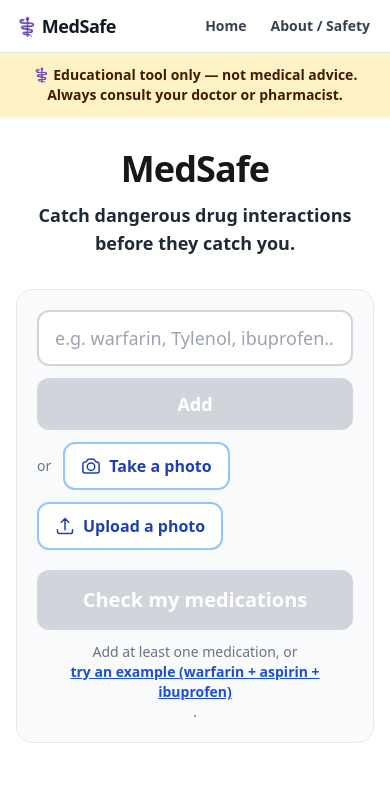
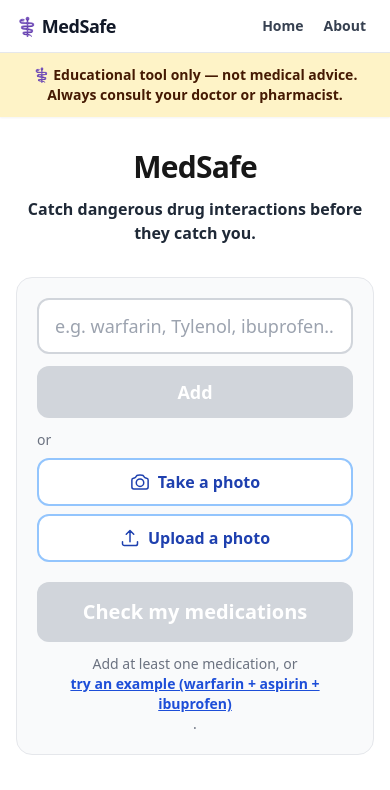
Before and after one commit to LoneEvos/MedSafe-Innovation, a Next.js app: page / in a window 390 px wide. Shown: the top 790 px of the page. Built offline with nearby package versions, Linux system fonts and the light colour scheme.

Commit message:
mobile responsiveness

```diff
--- a/app/layout.tsx
+++ b/app/layout.tsx
@@ -1,4 +1,4 @@
-import type { Metadata } from "next";
+import type { Metadata, Viewport } from "next";
 import Link from "next/link";
 import "./globals.css";
 
@@ -6,6 +6,11 @@ export const metadata: Metadata = {
   title: "MedSafe — Drug interaction checker",
   description:
     "Educational tool that checks a medication list for drug–drug interactions, builds a daily schedule, and exports a PDF for your doctor. Not medical advice.",
+};
+
+export const viewport: Viewport = {
+  width: "device-width",
+  initialScale: 1,
 };
 
 export default function RootLayout({
@@ -26,25 +31,25 @@ export default function RootLayout({
 
         {/* Primary navigation */}
         <nav aria-label="Primary" className="border-b border-gray-200 bg-white">
-          <div className="mx-auto flex max-w-3xl items-center justify-between px-4 py-3">
+          <div className="mx-auto flex max-w-3xl items-center justify-between gap-2 px-4 py-1">
             <Link
               href="/"
-              className="text-lg font-extrabold tracking-tight text-gray-900 focus:outline-none focus:ring-2 focus:ring-blue-300"
+              className="inline-flex min-h-[44px] items-center rounded text-lg font-extrabold tracking-tight text-gray-900 focus:outline-none focus:ring-2 focus:ring-blue-300"
             >
               ⚕️ MedSafe
             </Link>
-            <div className="flex gap-4 text-sm font-semibold">
+            <div className="flex items-center gap-1 text-sm font-semibold sm:gap-2">
               <Link
                 href="/"
-                className="rounded px-1 text-gray-700 hover:text-blue-700 focus:outline-none focus:ring-2 focus:ring-blue-300"
+                className="inline-flex min-h-[44px] items-center rounded px-2 text-gray-700 hover:text-blue-700 focus:outline-none focus:ring-2 focus:ring-blue-300"
               >
                 Home
               </Link>
               <Link
                 href="/about"
-                className="rounded px-1 text-gray-700 hover:text-blue-700 focus:outline-none focus:ring-2 focus:ring-blue-300"
+                className="inline-flex min-h-[44px] items-center rounded px-2 text-gray-700 hover:text-blue-700 focus:outline-none focus:ring-2 focus:ring-blue-300"
               >
-                About / Safety
+                About
               </Link>
             </div>
           </div>
--- a/app/page.tsx
+++ b/app/page.tsx
@@ -253,10 +253,10 @@ export default function Home() {
       className="mx-auto w-full max-w-3xl px-4 py-8 sm:py-10"
     >
       <header className="mb-8 text-center">
-          <h1 className="text-4xl font-extrabold tracking-tight sm:text-5xl">
+          <h1 className="text-3xl font-extrabold tracking-tight sm:text-4xl md:text-5xl">
             MedSafe
           </h1>
-          <p className="mt-3 text-lg font-semibold text-gray-800 sm:text-xl">
+          <p className="mt-3 text-base font-semibold text-gray-800 sm:text-lg">
             Catch dangerous drug interactions before they catch you.
           </p>
         </header>
@@ -291,7 +291,7 @@ export default function Home() {
             <button
               type="submit"
               disabled={!input.trim()}
-              className="rounded-xl bg-blue-600 px-6 py-3 text-lg font-semibold text-white transition hover:bg-blue-700 focus:outline-none focus:ring-2 focus:ring-blue-300 disabled:cursor-not-allowed disabled:bg-gray-300"
+              className="min-h-[44px] rounded-xl bg-blue-600 px-6 py-3 text-lg font-semibold text-white transition hover:bg-blue-700 focus:outline-none focus:ring-2 focus:ring-blue-300 disabled:cursor-not-allowed disabled:bg-gray-300"
             >
               Add
             </button>
@@ -299,13 +299,13 @@ export default function Home() {
 
           {/* Photo scan — enhancement layered on top of the text input.
               Two native inputs, same /api/scan flow: camera capture vs file pick. */}
-          <div className="mt-3 flex flex-wrap items-center gap-3">
+          <div className="mt-3 flex flex-col gap-2 sm:flex-row sm:flex-wrap sm:items-center sm:gap-3">
             <span className="text-sm text-gray-500">or</span>
             <button
               type="button"
               onClick={() => cameraInputRef.current?.click()}
               disabled={scanning}
-              className="inline-flex cursor-pointer items-center gap-2 rounded-xl border-2 border-blue-300 bg-white px-4 py-2.5 text-base font-semibold text-blue-800 transition hover:bg-blue-50 focus:outline-none focus:ring-2 focus:ring-blue-300 disabled:cursor-not-allowed disabled:opacity-60"
+              className="inline-flex min-h-[44px] w-full cursor-pointer items-center justify-center gap-2 rounded-xl border-2 border-blue-300 bg-white px-4 py-2.5 text-base font-semibold text-blue-800 transition hover:bg-blue-50 focus:outline-none focus:ring-2 focus:ring-blue-300 disabled:cursor-not-allowed disabled:opacity-60 sm:w-auto sm:justify-start"
             >
               <svg
                 aria-hidden="true"
@@ -326,7 +326,7 @@ export default function Home() {
               type="button"
               onClick={() => uploadInputRef.current?.click()}
               disabled={scanning}
-              className="inline-flex cursor-pointer items-center gap-2 rounded-xl border-2 border-blue-300 bg-white px-4 py-2.5 text-base font-semibold text-blue-800 transition hover:bg-blue-50 focus:outline-none focus:ring-2 focus:ring-blue-300 disabled:cursor-not-allowed disabled:opacity-60"
+              className="inline-flex min-h-[44px] w-full cursor-pointer items-center justify-center gap-2 rounded-xl border-2 border-blue-300 bg-white px-4 py-2.5 text-base font-semibold text-blue-800 transition hover:bg-blue-50 focus:outline-none focus:ring-2 focus:ring-blue-300 disabled:cursor-not-allowed disabled:opacity-60 sm:w-auto sm:justify-start"
             >
               <svg
                 aria-hidden="true"
@@ -373,20 +373,21 @@ export default function Home() {
 
           {/* Med chips */}
           {meds.length > 0 && (
-            <ul className="mt-4 flex flex-wrap gap-2" aria-label="Your medications">
+            <ul
+              className="mt-4 flex flex-wrap gap-2.5"
+              aria-label="Your medications"
+            >
               {meds.map((med) => (
                 <li key={med}>
-                  <span className="inline-flex items-center gap-2 rounded-full border border-blue-200 bg-blue-50 py-1.5 pl-4 pr-1.5 text-base font-medium text-blue-900">
-                    {med}
+                  <span className="inline-flex min-h-[44px] items-center gap-1 rounded-full border border-blue-200 bg-blue-50 py-1 pl-4 pr-1 text-base font-medium text-blue-900">
+                    <span className="break-words">{med}</span>
                     <button
                       type="button"
                       onClick={() => removeMed(med)}
                       aria-label={`Remove ${med}`}
-                      className="flex h-6 w-6 items-center justify-center rounded-full text-blue-700 transition hover:bg-blue-200 focus:outline-none focus:ring-2 focus:ring-blue-400"
+                      className="flex h-10 w-10 items-center justify-center rounded-full text-2xl leading-none text-blue-700 transition hover:bg-blue-200 focus:outline-none focus:ring-2 focus:ring-blue-400"
                     >
-                      <span aria-hidden="true" className="text-lg leading-none">
-                        ×
-                      </span>
+                      <span aria-hidden="true">×</span>
                     </button>
                   </span>
                 </li>
@@ -438,11 +439,11 @@ export default function Home() {
               >
                 <h2
                   id="regimen-heading"
-                  className="mb-2 text-2xl font-bold text-blue-950"
+                  className="mb-2 text-xl font-bold text-blue-950 sm:text-2xl"
                 >
                   Whole-regimen risk summary
                 </h2>
-                <p className="whitespace-pre-line text-lg leading-relaxed text-blue-950">
+                <p className="whitespace-pre-line text-base leading-relaxed text-blue-950 sm:text-lg">
                   {result.regimenSummary}
                 </p>
                 {result.recognized.length > 0 && (
@@ -471,7 +472,7 @@ export default function Home() {
                 <section aria-labelledby="interactions-heading">
                   <h2
                     id="interactions-heading"
-                    className="mb-4 text-2xl font-bold"
+                    className="mb-4 text-xl font-bold sm:text-2xl"
                   >
                     Interactions found ({result.interactions.length})
                   </h2>
@@ -492,17 +493,17 @@ export default function Home() {
                                 className={`rounded-2xl border-2 p-4 sm:p-5 ${styles.card}`}
                               >
                                 <div className="mb-2 flex flex-wrap items-center gap-2">
-                                  <span className="text-lg font-bold text-gray-900">
+                                  <span className="break-words text-base font-bold text-gray-900 sm:text-lg">
                                     {displayDrug(it.drugAName, it.rxcuiA)} +{" "}
                                     {displayDrug(it.drugBName, it.rxcuiB)}
                                   </span>
                                   <span
-                                    className={`rounded-full px-3 py-0.5 text-sm font-semibold ${styles.badge}`}
+                                    className={`rounded-full px-3 py-1 text-xs font-semibold uppercase tracking-wide ${styles.badge}`}
                                   >
                                     {it.severity}
                                   </span>
                                 </div>
-                                <p className="text-lg leading-relaxed text-gray-800">
+                                <p className="text-base leading-relaxed text-gray-800 sm:text-lg">
                                   {it.explanation}
                                 </p>
                               </li>
@@ -559,7 +560,7 @@ export default function Home() {
                 <section aria-labelledby="schedule-heading">
                   <h2
                     id="schedule-heading"
-                    className="mb-1 text-2xl font-bold"
+                    className="mb-1 text-xl font-bold sm:text-2xl"
                   >
                     Daily schedule
                   </h2>
@@ -610,10 +611,10 @@ export default function Home() {
           aria-labelledby="how-heading"
           className="mt-12 rounded-2xl border border-gray-200 bg-gray-50 p-5 sm:p-6"
         >
-          <h2 id="how-heading" className="mb-4 text-2xl font-bold">
+          <h2 id="how-heading" className="mb-4 text-xl font-bold sm:text-2xl">
             How it works
           </h2>
-          <ol className="space-y-4">
+          <ol className="grid gap-5 sm:grid-cols-3 sm:gap-6">
             <li className="flex gap-3">
               <span
                 aria-hidden="true"
```
Also changed, not shown: app/about/page.tsx (+7 -5 lines).
